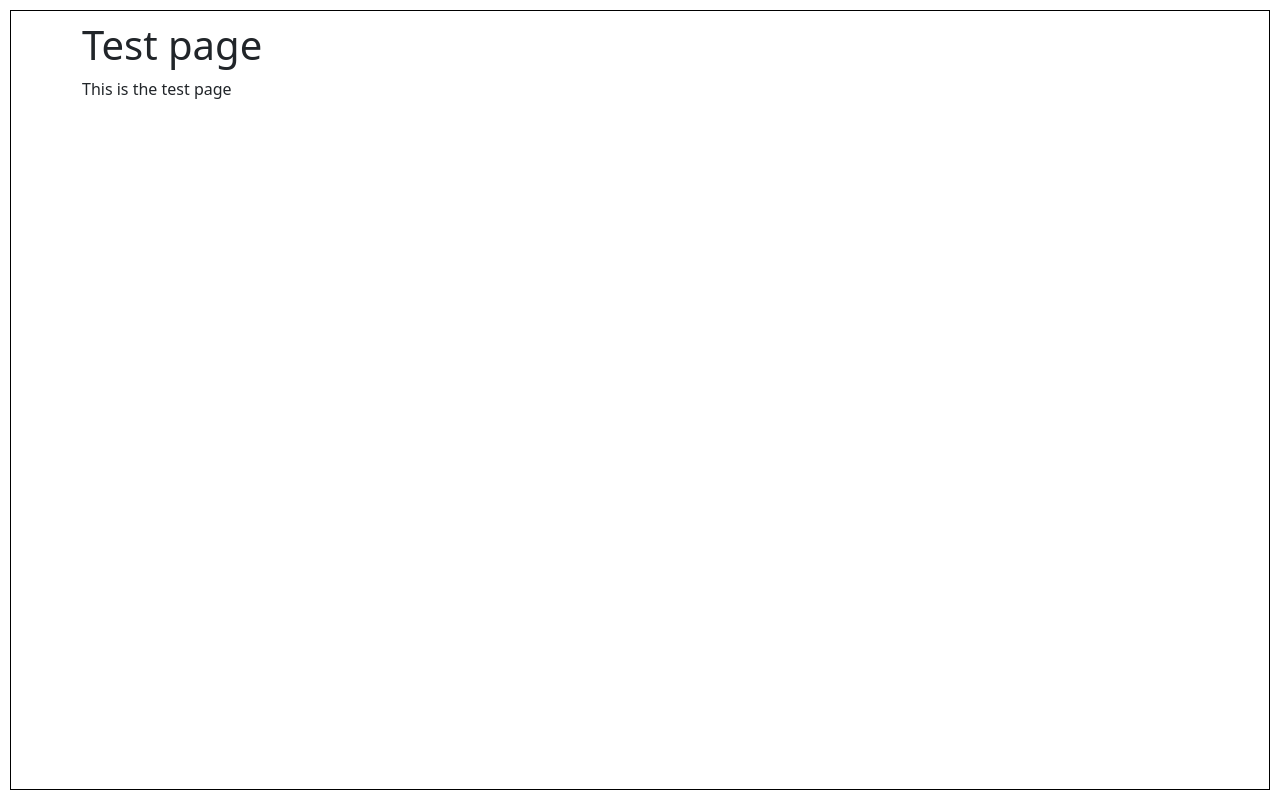
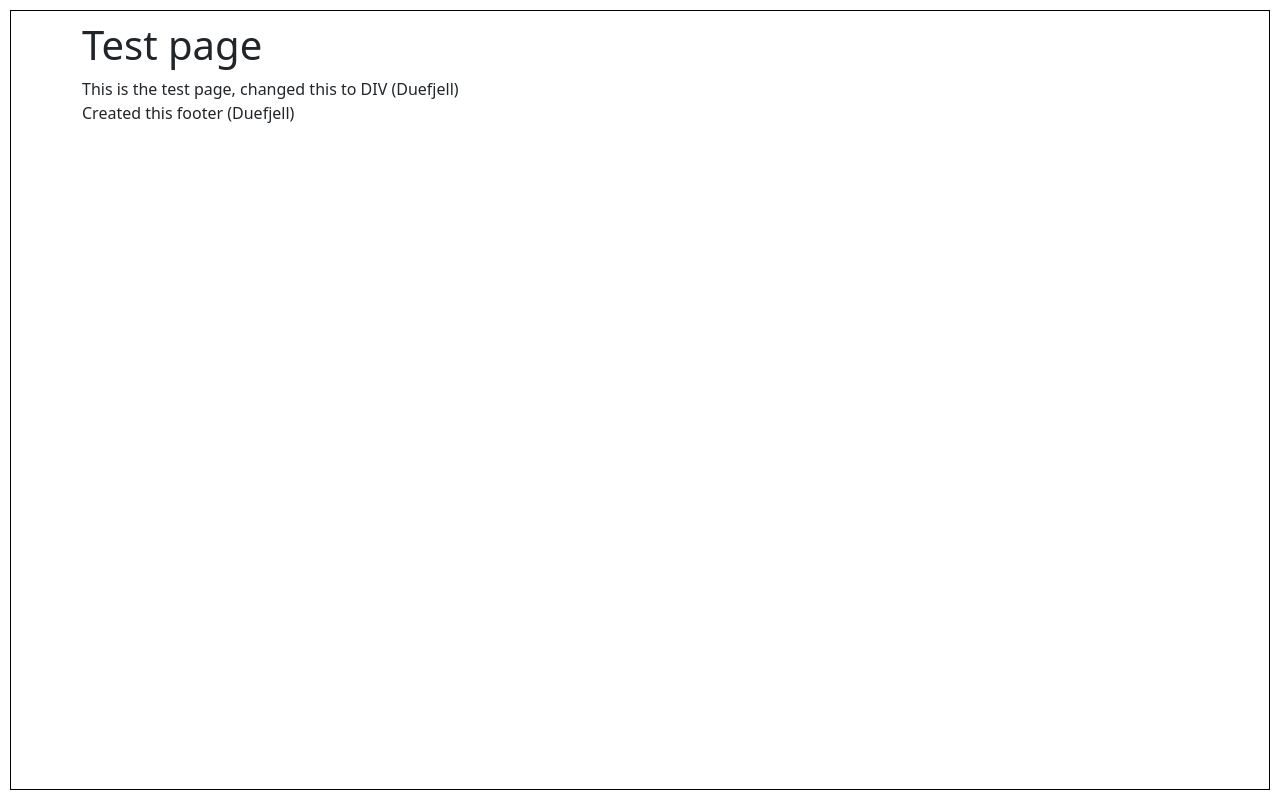
Before and after one commit to Zygno/Training, a plain HTML site: page index.html in a window 1280 px wide. Drawn offline with nearby package versions, Linux system fonts and the light colour scheme.

Commit message:
Changed P to DIV and added footer DIV

```diff
--- a/index.html
+++ b/index.html
@@ -9,7 +9,8 @@
 <body>
   <div class="container">
     <h1>Test page</h1>
-    <p>This is the test page</p>
+    <div>This is the test page, changed this to DIV (Duefjell)</div>
+    <div class="footer">Created this footer (Duefjell)</div>
   </div>
 </body>
 <script src="https://cdn.jsdelivr.net/npm/bootstrap@5.0.2/dist/js/bootstrap.bundle.min.js" integrity="sha384-MrcW6ZMFYlzcLA8Nl+NtUVF0sA7MsXsP1UyJoMp4YLEuNSfAP+JcXn/tWtIaxVXM" crossorigin="anonymous"></script>
```
